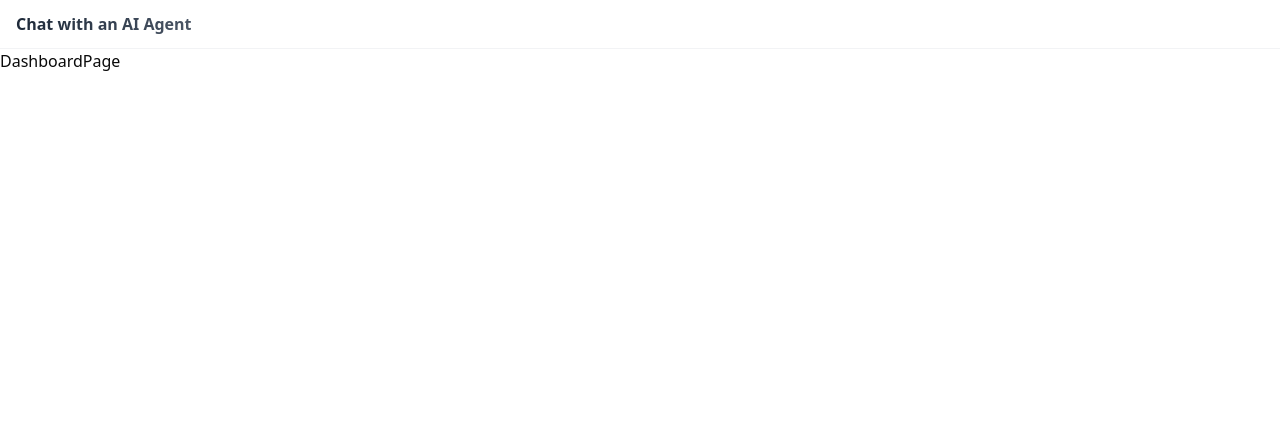
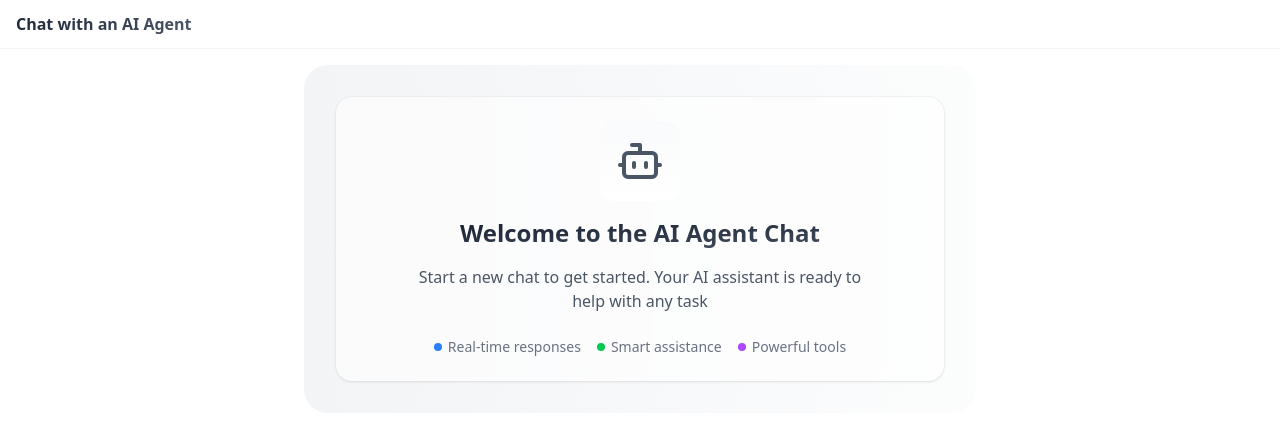
Before and after one commit to victor-praise/ai-chatbot, a Next.js app: page /dashboard in a window 1280 px wide. Shown: the top 424 px of the page. Built offline with nearby package versions, Linux system fonts and the light colour scheme; no server answers.

Commit message:
dashboard done

```diff
--- a/app/dashboard/page.tsx
+++ b/app/dashboard/page.tsx
@@ -1,7 +1,40 @@
+import { BotIcon } from "lucide-react"
 
 function DashboardPage() {
   return (
-    <div>DashboardPage</div>
+    <div className="flex-1 flex items-center justify-center p-4">
+      <div className="relative max-w-2xl w-full">
+        <div className="absolute inset-0 -z-10 bg-gradient-to-r from-gray-100 to-gray-50/50 rounded-3xl"></div>
+        <div className="absolute inset-0 -z-10 bg-[linear-gradient(to_right,#f5f5f5_1px,transparent_1px), linear-gradient(to_bottom,#f5f5f5_1px,transparent_1px)] bg-[size:4rem_4rem] rounded-3xl"></div>
+
+        <div className="relative space-y-6 p-8 text-center">
+          <div className="bg-white/60 backdrop-blur-sm shadow-sm ring-1 ring-gray-200/50 rounded-2xl p-6 space-y-4">
+          <div className="bg-gradient-to-b from-gray-50 to-white rounded-xl p-4 inline-flex">
+            <BotIcon className="h-12 w-12 text-gray-600" />
+          </div>
+
+          <h2 className="text-2xl font-semibold bg-gradient-to-br from-gray-900 to-gray-600 bg-clip-text text-transparent">Welcome to the AI Agent Chat</h2>
+          <p className="text-gray-600 max-w-md mx-auto">Start a new chat to get started. Your AI assistant is ready to help with any task</p>
+          <div className="pt-2 flex justify-center gap-4 text-sm text-gray-500">
+            <div className="flex items-center gap-1.5">
+              <div className="w-2 h-2 rounded-full bg-blue-500"></div>
+              Real-time responses
+            </div>
+            <div className="flex items-center gap-1.5">
+              <div className="w-2 h-2 rounded-full bg-green-500"></div>
+              Smart assistance
+            </div>
+            <div className="flex items-center gap-1.5">
+              <div className="w-2 h-2 rounded-full bg-purple-500"></div>
+              Powerful tools
+            </div>
+          </div>
+          </div>
+        </div>
+
+      </div>
+
+    </div>
   )
 }
 
--- a/components/ChatRow.tsx
+++ b/components/ChatRow.tsx
@@ -2,6 +2,8 @@ import { Doc, Id } from "@/convex/_generated/dataModel";
 import { NavigationContext } from "@/lib/NavigationProvider";
 import { useRouter } from "next/navigation";
 import { use } from "react";
+import { Button } from "./ui/button";
+import { TrashIcon } from "@radix-ui/react-icons";
 
 function ChatRow({chat, onDelete}:{chat:Doc<"chats">; onDelete: (id: Id<"chats">)=>void}){
 
@@ -17,6 +19,12 @@ function ChatRow({chat, onDelete}:{chat:Doc<"chats">; onDelete: (id: Id<"chats">
         <div className="flex justify-between items-start">
             chat
         </div>
+        <Button variant="ghost" size="icon" className="opacity-0 group-hover:opacity-100 transition-opacity duration-200" onClick={(e)=>{
+            e.stopPropagation();
+            onDelete(chat._id);
+        }}>
+            <TrashIcon className="h-4 w-4 text-gray-500 transition-colors" />
+        </Button>
         {/* {lastMessage && (<p className="text-x5 text-gray-400 mt-1.5 font-medium"><TimeAgo date={lastMessage.createdAt} /></p>)} */}
     </div>
     </div>
```
